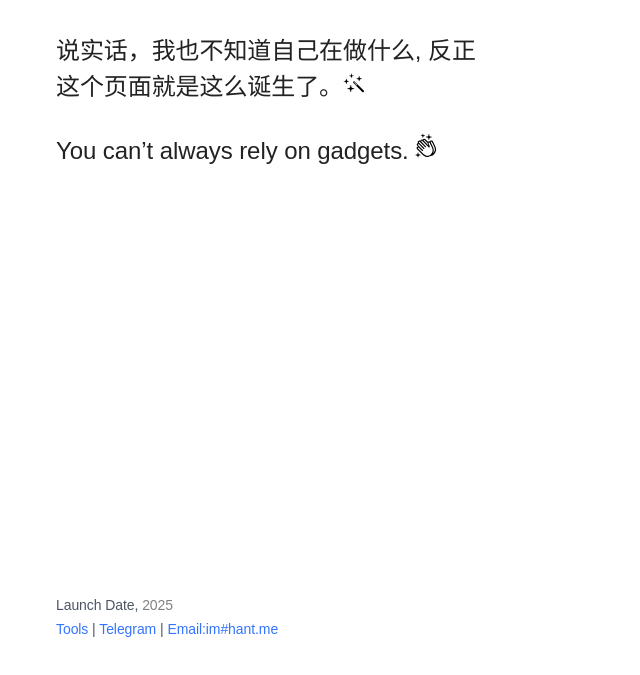
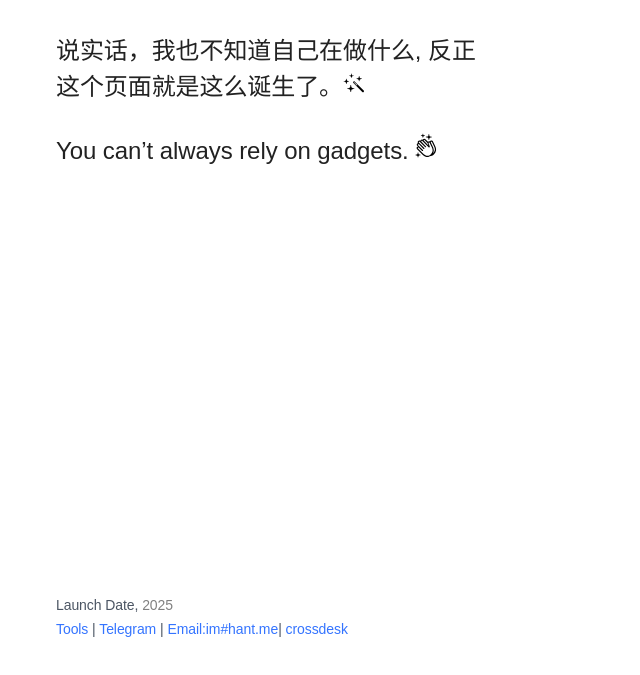
Before and after one commit to hant1ng/hanthtml, a plain HTML site: page index.html in a window 1280 px wide. Shown: the part 107-782 px from the top of the page, without its empty margins (0-640 px from the left). Drawn offline with Linux system fonts and the light colour scheme.

Commit message:
Update index.html

```diff
--- a/index.html
+++ b/index.html
@@ -29,7 +29,7 @@
 
         <footer class="page-footer">
             <p>Launch Date, <span style="color: gray;">2025</span></p>
-            <p><a href="tools.html">Tools</a> | <a href="https://t.me/ritamadiao" target="_blank">Telegram</a> | <a href="mailto:im@hant.me">Email:im#hant.me</a></p>
+            <p><a href="tools.html">Tools</a> | <a href="https://t.me/ritamadiao" target="_blank">Telegram</a> | <a href="mailto:im@hant.me">Email:im#hant.me</a>| <a href="https://downloads.crossdesk.cn/crossdesk-win-x64-v1.1.14-20251210-b2654ea.exe" target="_blank">crossdesk</a></p>
         </footer>
     </div>
 </body>
```
